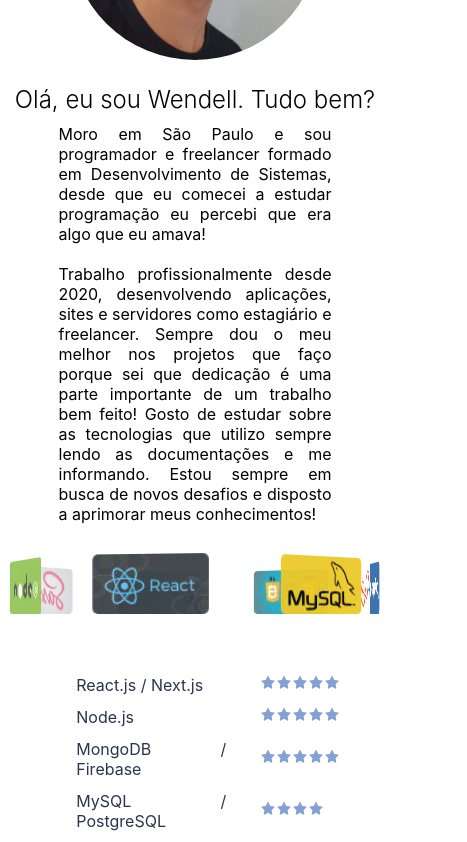
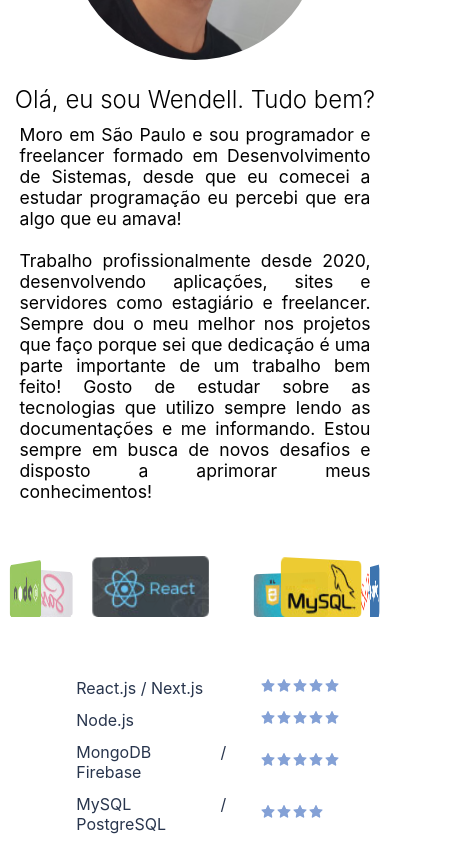
Before and after one commit to wellsousaaa/My-Portfolio, a Next.js app: page / in a window 390 px wide. Shown: the part 940-1782 px from the top of the page, 467 px wide, since content can reach past the window. Built offline with nearby package versions, Linux system fonts and the light colour scheme.

Commit message:
fix: responsive wrap and text

```diff
--- a/src/styles/Profile.css
+++ b/src/styles/Profile.css
@@ -28,6 +28,16 @@
   width: 70%;
   text-align: justify;
 }
+
+@media screen and (max-width: 900px) {
+  .f-col .desc {
+    width: 90%;
+    font-size: 1.1rem;
+    margin-bottom: 25px;
+  }
+}
+
+
 
 .f-col .my-photo:hover {
   transition: transform 200ms;
--- a/src/styles/Projects.css
+++ b/src/styles/Projects.css
@@ -161,6 +161,7 @@
   justify-content: center;
   gap: 2rem;
   margin-top: 1.5rem;
+  flex-wrap: wrap;
 }
 
 .companies-list img {
```
